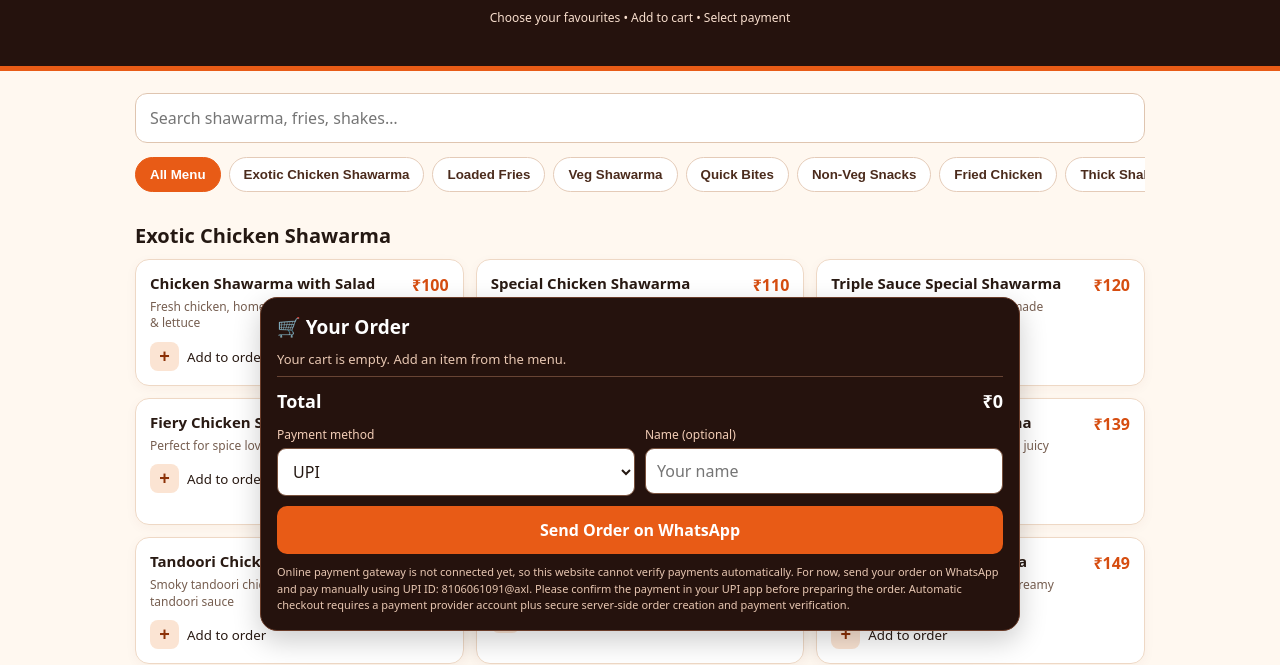
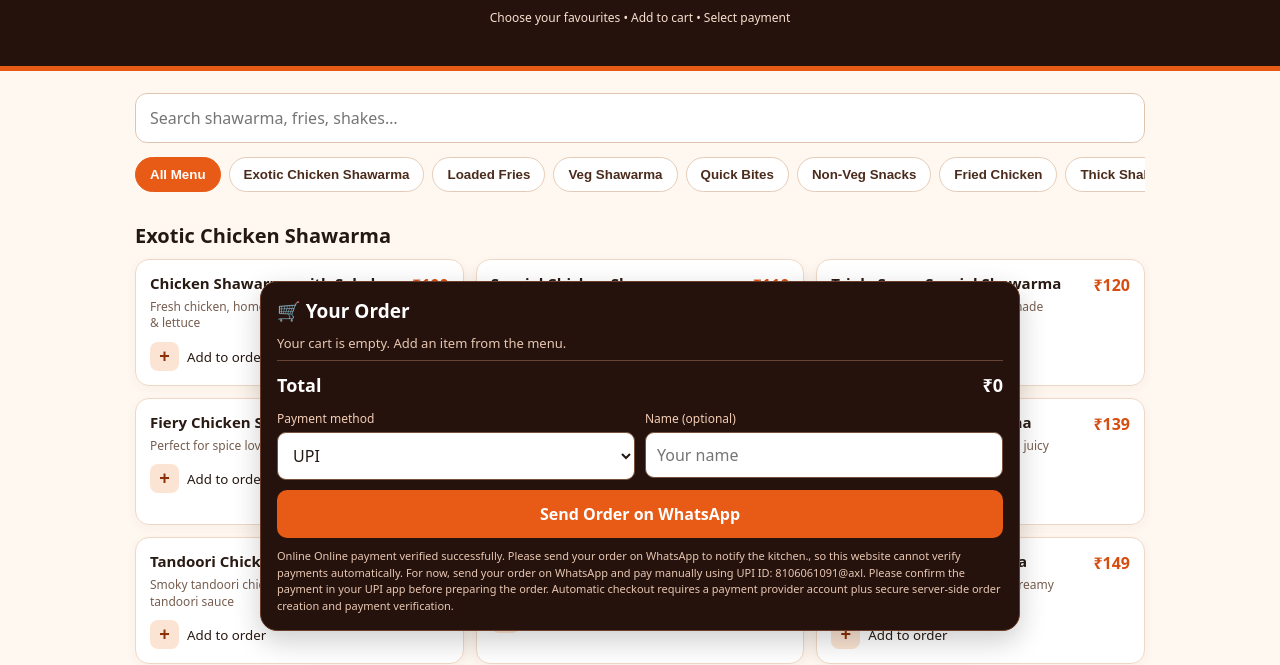
Before and after one commit to itsmeking1091-spec/scaling-fortnight, a website: page index.html in a window 1280 px wide. Shown: the part 159-824 px from the top of the page. Drawn offline with Linux system fonts and the light colour scheme.

Commit message:
Update index.html

```diff
--- a/index.html
+++ b/index.html
@@ -13,7 +13,7 @@
 <div class="wrap"><input id="search" class="search" placeholder="Search shawarma, fries, shakes…" aria-label="Search menu"><nav class="tabs" id="tabs"></nav><div id="menu"></div>
 <section class="cart" id="cart"><h2>🛒 Your Order</h2><div id="cartlines" class="empty">Your cart is empty. Add an item from the menu.</div><div class="total"><span>Total</span><span id="total">₹0</span></div><div class="checkout"><div><label for="payment">Payment method</label><select id="payment"><option value="UPI">UPI</option><option value="Cash">Cash at counter</option></select></div><div><label for="customer">Name (optional)</label><input id="customer" placeholder="Your name"></div><button class="place" id="place">Send Order on WhatsApp</button></div><div class="note">UPI ID: 8106061091@axl. Send the order on WhatsApp, then pay manually using your UPI app. Automatic payment verification is not active until a payment gateway and secure backend are connected.</div><div id="confirmation" aria-live="polite"></div></section><div class="footer">ARABIAN BITES · Thanks for ordering!</div></div></main>
 <script>
-document.querySelector('.note').textContent='Online payment gateway is not connected yet, so this website cannot verify payments automatically. For now, send your order on WhatsApp and pay manually using UPI ID: 8106061091@axl. Please confirm the payment in your UPI app before preparing the order. Automatic checkout requires a payment provider account plus secure server-side order creation and payment verification.';
+document.querySelector('.note').textContent='Online Online payment verified successfully. Please send your order on WhatsApp to notify the kitchen., so this website cannot verify payments automatically. For now, send your order on WhatsApp and pay manually using UPI ID: 8106061091@axl. Please confirm the payment in your UPI app before preparing the order. Automatic checkout requires a payment provider account plus secure server-side order creation and payment verification.';
 const items=[
 ['Exotic Chicken Shawarma','Chicken Shawarma with Salad',100,'Fresh chicken, homemade mayo, cucumber & lettuce'],['Exotic Chicken Shawarma','Special Chicken Shawarma',110,'Classic shawarma with signature homemade mayo'],['Exotic Chicken Shawarma','Triple Sauce Special Shawarma',120,'Loaded with three special homemade sauces'],['Exotic Chicken Shawarma','Fiery Chicken Shawarma',120,'Perfect for spice lovers'],['Exotic Chicken Shawarma','Peri Peri Chicken Shawarma',130,'Peri peri chicken with creamy homemade mayo'],['Exotic Chicken Shawarma','Cheesy Chicken Shawarma',139,'Loaded with delicious cheese and juicy chicken'],['Exotic Chicken Shawarma','Tandoori Chicken Shawarma',139,'Smoky tandoori chicken with special tandoori sauce'],['Exotic Chicken Shawarma','Nachos Loaded Shawarma',149,'Crunchy nachos, chicken & chipotle mayo'],['Exotic Chicken Shawarma','Butter Chicken Shawarma',149,'Rich butter chicken flavour with creamy mayo'],['Exotic Chicken Shawarma','Cashew Chicken Shawarma',150,'Premium cashew blend with juicy chicken'],
 ['Loaded Fries','Chicken Loaded Fries',171,''],['Loaded Fries','Paneer Loaded Fries',161,''],['Loaded Fries','Nachos Loaded Fries',161,''],['Veg Shawarma','Paneer Shawarma',150,''],['Veg Shawarma','Falafel Shawarma',130,''],
```
